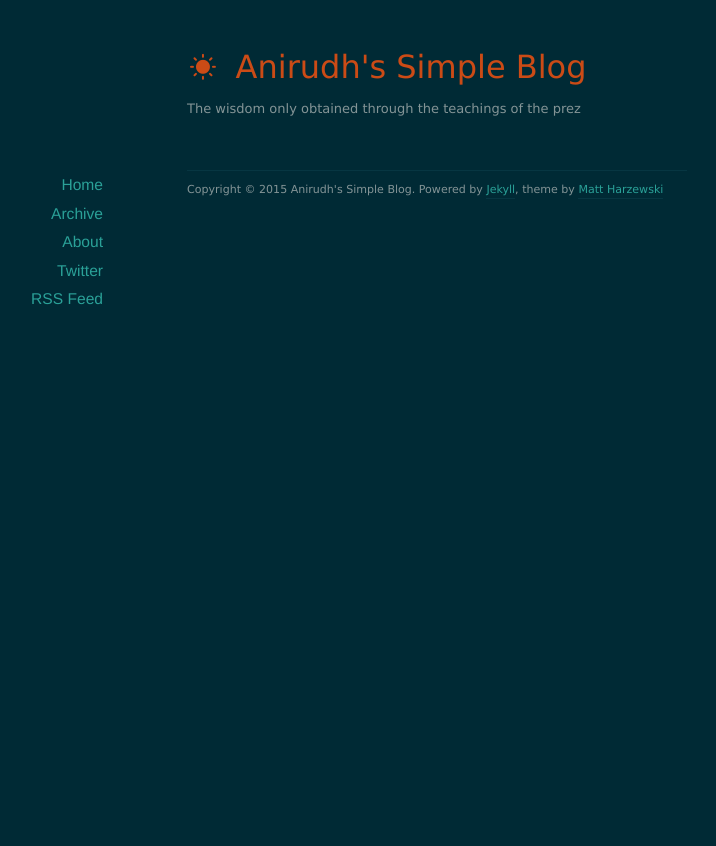
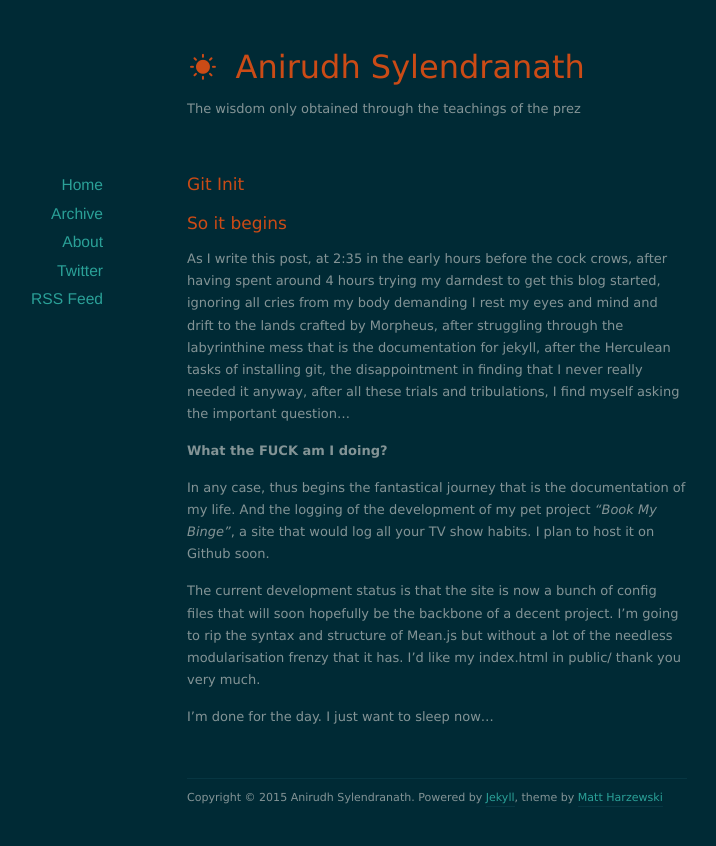
Before and after one commit to aniforprez/aniforprez.github.io, a Jekyll site: the page built from index.html, in a window 1280 px wide. Shown: the top 846 px of the page, without its empty margins (203-919 px from the left). Built offline with Jekyll 4.4.1, drawn with Linux system fonts in a browser that asks for light colours; nearby versions of some CDN libraries; the list of posts is cut into pages by our own code.

Commit message:
new post
my first post! let's see how it looks

```diff
--- a/_config.yml
+++ b/_config.yml
@@ -1,4 +1,4 @@
-name: Anirudh's Simple Blog
+name: Anirudh Sylendranath
 url: http://aniforprez.github.io/
 description: The wisdom only obtained through the teachings of the prez
 
--- /dev/null
+++ b/_posts/2015-03-02-git-init.md
@@ -0,0 +1,20 @@
+---
+layout:
+title: Git Init
+categories: []
+tags: []
+published: True
+
+---
+
+#So it begins
+
+As I write this post, at 2:35 in the early hours before the cock crows, after having spent around 4 hours trying my darndest to get this blog started, ignoring all cries from my body demanding I rest my eyes and mind and drift to the lands crafted by Morpheus, after struggling through the labyrinthine mess that is the documentation for jekyll, after the Herculean tasks of installing git, the disappointment in finding that I never really needed it anyway, after all these trials and tribulations, I find myself asking the important question...
+
+**What the FUCK am I doing?**
+
+In any case, thus begins the fantastical journey that is the documentation of my life. And the logging of the development of my pet project _"Book My Binge"_, a site that would log all your TV show habits. I plan to host it on Github soon.
+
+The current development status is that the site is now a bunch of config files that will soon hopefully be the backbone of a decent project. I'm going to rip the syntax and structure of Mean.js but without a lot of the needless modularisation frenzy that it has. I'd like my index.html in public/ thank you very much.
+
+I'm done for the day. I just want to sleep now...
--- a/index.html
+++ b/index.html
@@ -1,6 +1,6 @@
 ---
 layout: default
-title: Anirudh's Simple Blog
+title: The domain of the Prez
 ---
 
 {% for post in paginator.posts %}
```
Also changed, not shown: _rake-configuration.rb (deleted, +0 -16 lines), 1 other file.
